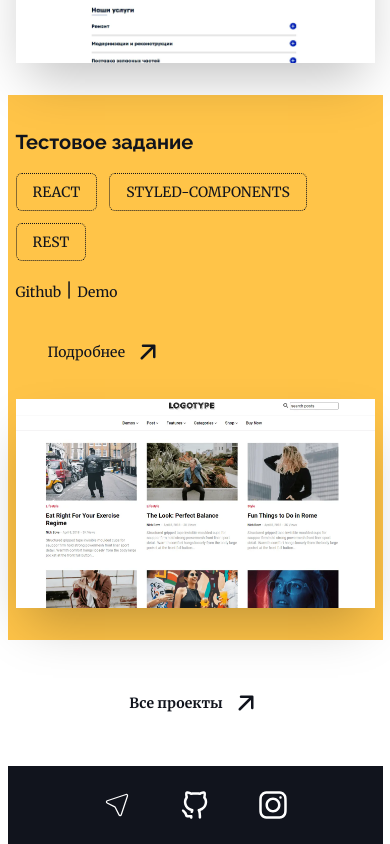
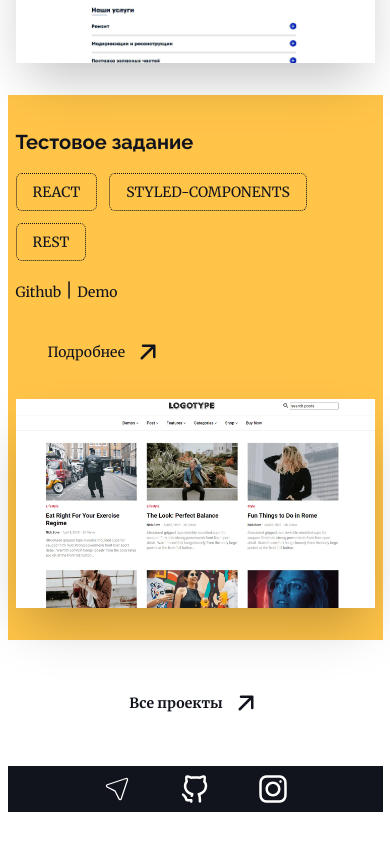
Before and after one commit to DenKuznets/portfolio-2, a Next.js app: page / in a window 390 px wide. Shown: the part 1907-2751 px from the top of the page. After the commit the page ends 2719 px from the top, so only its background shows below. Built offline with nearby package versions, Linux system fonts and the light colour scheme.

Commit message:
footer padding upd

```diff
--- a/components/Footer/Footer.tsx
+++ b/components/Footer/Footer.tsx
@@ -9,7 +9,7 @@ const Footer = () => {
         { link: text.links.inst, icon: instSvg }
     ];
   return (
-      <div className="container flex justify-center gap-12 py-6 bg-almostBlack">
+      <div className="container flex justify-center gap-12 py-2 sm:py-6 bg-almostBlack">
           {socials.map((obj) => (
               <Link
                   className="hover:scale-125 transition-all text-white"
```
Also changed, not shown: 2 other files (tests, documents, lock files or other folders).
